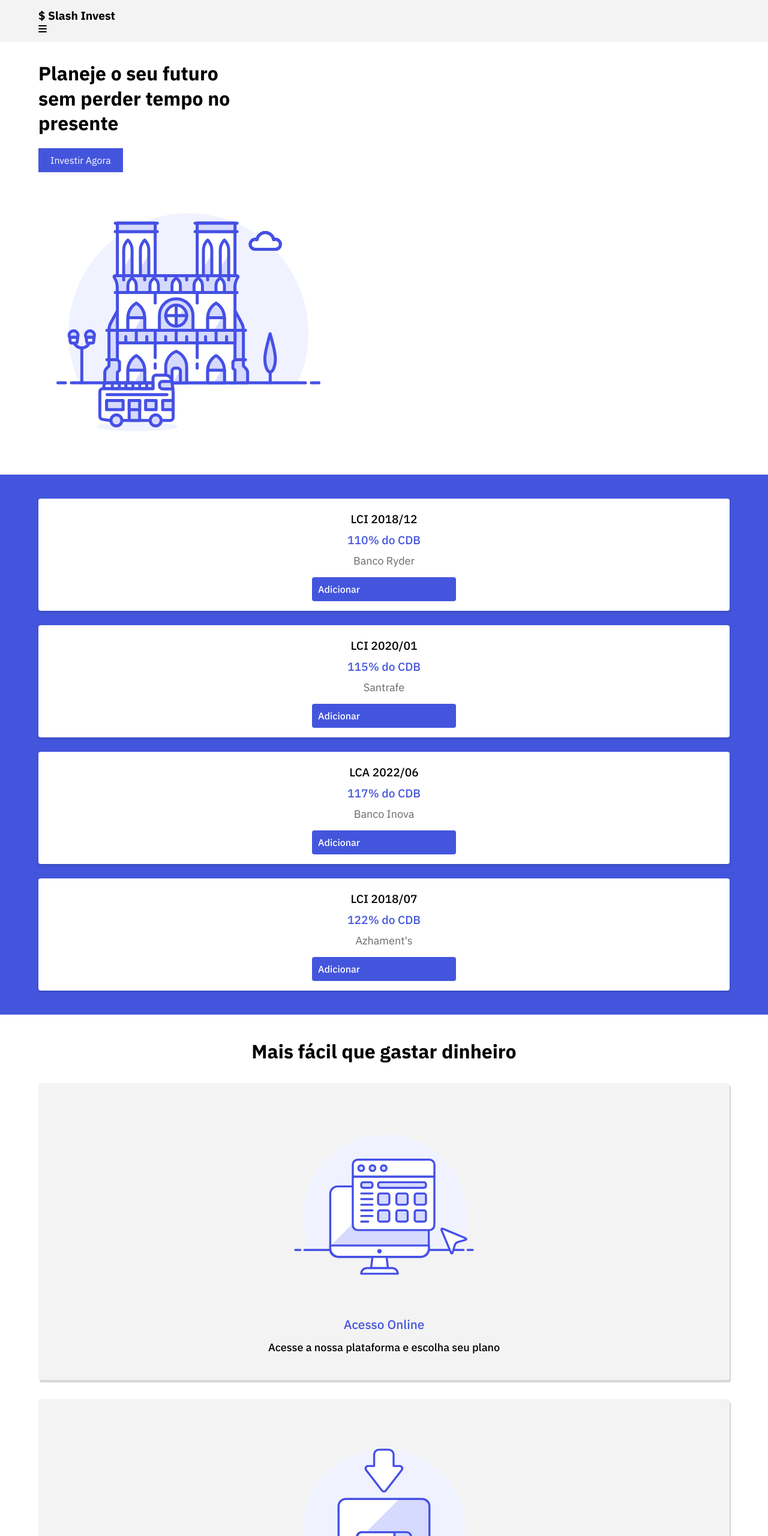
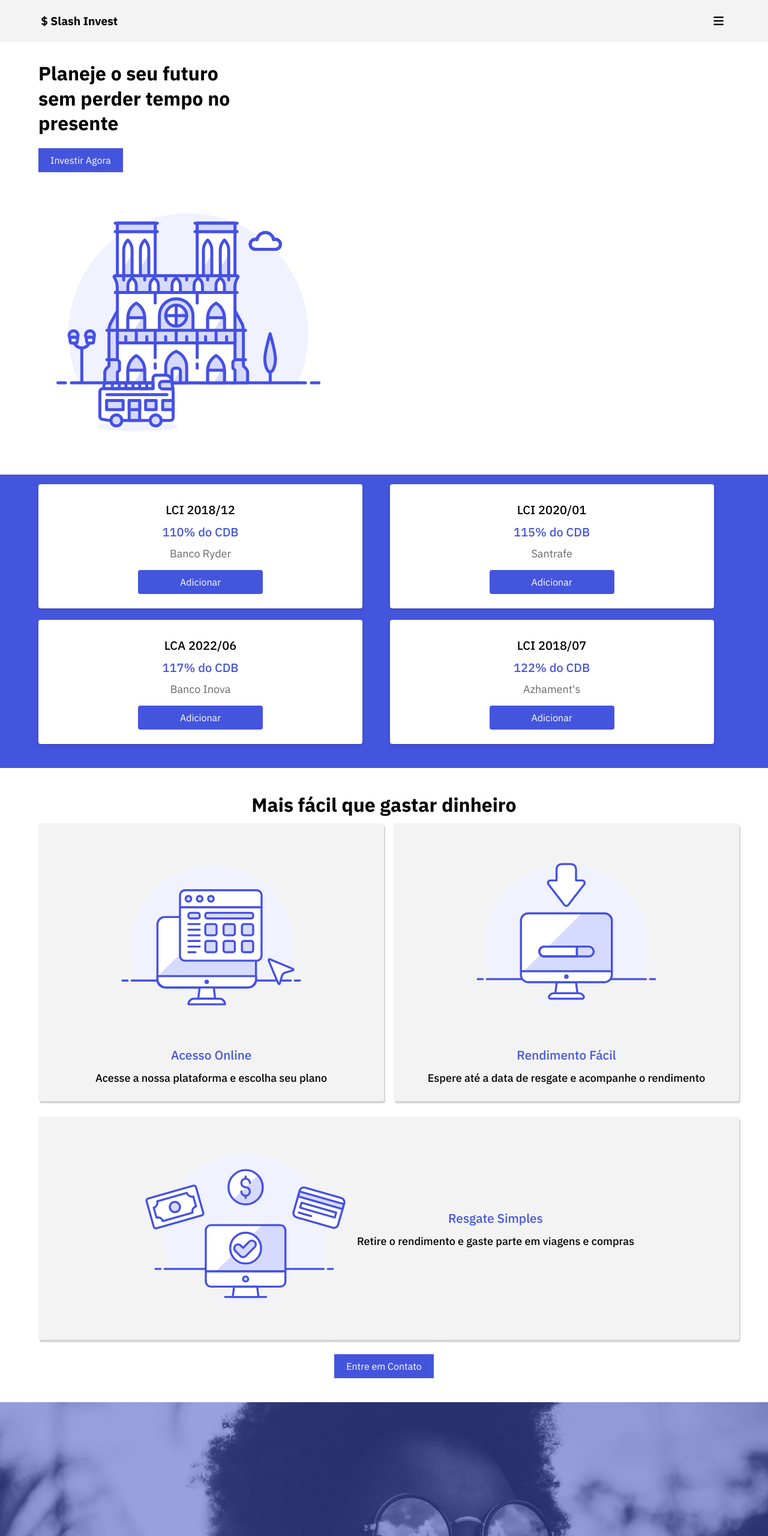
Before and after one commit to yMychaell/Slash-Invest-LandingPage, a plain HTML site: page index.html in a window 1280 px wide. Shown: the top 2560 px of the page at 60% size. Drawn offline with Linux system fonts and the light colour scheme; a script that the page names is missing.

Commit message:
Finalizando o menu mobile com js, iniciando a primeira media querie com display grid na seção de bancos e na plataforma.

```diff
--- a/assets/css/style.css
+++ b/assets/css/style.css
@@ -40,19 +40,69 @@ ul {
 
 header {
   background-color: var(--clr-light-gray);
+
   display: flex;
   align-items: center;
-  height: 4.375em;
+  height: 4.375rem;
+}
+
+.container__menu {
+  display: flex;
+  align-items: center;
   justify-content: space-between;
 }
 
 .logo {
+  cursor: pointer;
+  padding: .225em;
   font-size: 1.2em;
   font-weight: bold;
 }
 
 .navbar__menu {
-  display: none;
+  background-color: var(--clr-light-gray);
+  display: flex;
+  flex-direction: column;
+  justify-content: flex-start;
+  align-items: center;
+  height: 0;
+  overflow-y: hidden;
+  padding-top: 1.5em;
+  position: absolute;
+  right: 0;
+  transition: .6s ease;
+  top: 4.375rem;
+  visibility: hidden;
+  width: 100%;
+  z-index: 1000;
+}
+
+.navbar__menu li {
+  margin: .825rem 0;
+  padding: .25em 0;
+}
+
+.navbar__menu li a {
+  color: var(--clr-dark);
+  font-size: 1.1em;
+  padding: .625em 0;
+}
+
+.navbar__menu .navbar__menu__btn--register {
+  border-bottom: 2px solid rgba(0,0,0, .30);
+  color: var(--clr-main-blue);
+  font-weight: 500;
+}
+
+.navbar.mobile .navbar__menu {
+  height: calc(100vh - 4.375rem);
+  visibility: visible;
+}
+
+#btn--menu {
+  cursor: pointer;
+  font-size: 1.2em;
+  padding: .525em;
 }
 
 .container {
@@ -105,7 +155,7 @@ header {
   padding: 1em 0 2.5em;
 }
 
-.bank .bank__card {
+.bank__container .bank__card {
   display: flex;
   flex-direction: column;
   justify-content: center;
@@ -115,27 +165,27 @@ header {
   box-shadow: 0 .125em .25em #00000029;
   margin: 1.5rem auto 0 auto;
   padding: 1em 0;
-  /* width: min(100%, 300px); */
+  width: min(100%, 540px);
 }
 
 .bank__card > * {
   padding: 0 1em;
 }
 
-.bank .bank__name {
+.bank__card .bank__name {
   color: var(--clr-medium-gray);
   font-size: 1.125em;
   font-weight: 400;
   margin-top: .325rem;
 }
 
-.bank .bank__btn {
+.bank__card .bank__btn {
   background-color: var(--clr-main-blue);
+  text-align: center;
   border-radius: .25em;
   color: white;
   cursor: pointer;
   font-size: 1em;
-  font-weight: 500;
   margin-top: 1rem;
   margin-inline: auto;
   padding: .625em;
@@ -300,3 +350,75 @@ header {
   margin-top: 1rem;
   padding: .625em;
 }
+
+@media (min-width: 37em) {
+
+  .bank__container {
+    display: grid;
+
+    grid-template-columns: repeat(2, 1fr);
+    justify-content: center;
+    align-items: center;
+    gap: 1.2em;
+  }
+
+  .bank__container .bank__card {
+    padding: 1.5em 0;
+    margin: 0;
+  }
+
+  .subtitle {
+    font-size: 1.25em;
+  }
+
+  .bank__card .bank__name {
+    font-size: 1.125em;
+  }
+
+  .bank__card .bank__btn {
+    font-size: 1em;
+    font-weight: 400;
+    width: 13em;
+  }
+
+  .platform__container--grid {
+    display: grid;
+    grid-template-columns: repeat(2, 50%) 1fr;
+    gap: 1em;
+  }
+
+  .platform__card {
+    margin-top: .625rem;
+    padding: 1em;
+  }
+
+  .platform__card .platform__card--flex {
+    display: flex;
+    align-items: center;
+    justify-content: center;
+  }
+
+  .platform__card--flex img {
+    margin-right: 1rem;
+  }
+
+ .platform__card:nth-of-type(3) {
+    grid-column: 1 / 3;
+    grid-row: 2;
+  }
+
+  .platform {
+    width: 100%;
+  }
+
+  .platform__btn--center {
+    display: flex;
+    justify-content: center;
+    align-items: center;
+  }
+
+  .platform__btn--center .platform__btn--large {
+    margin: 1.5rem 0;
+  }
+
+}
```
